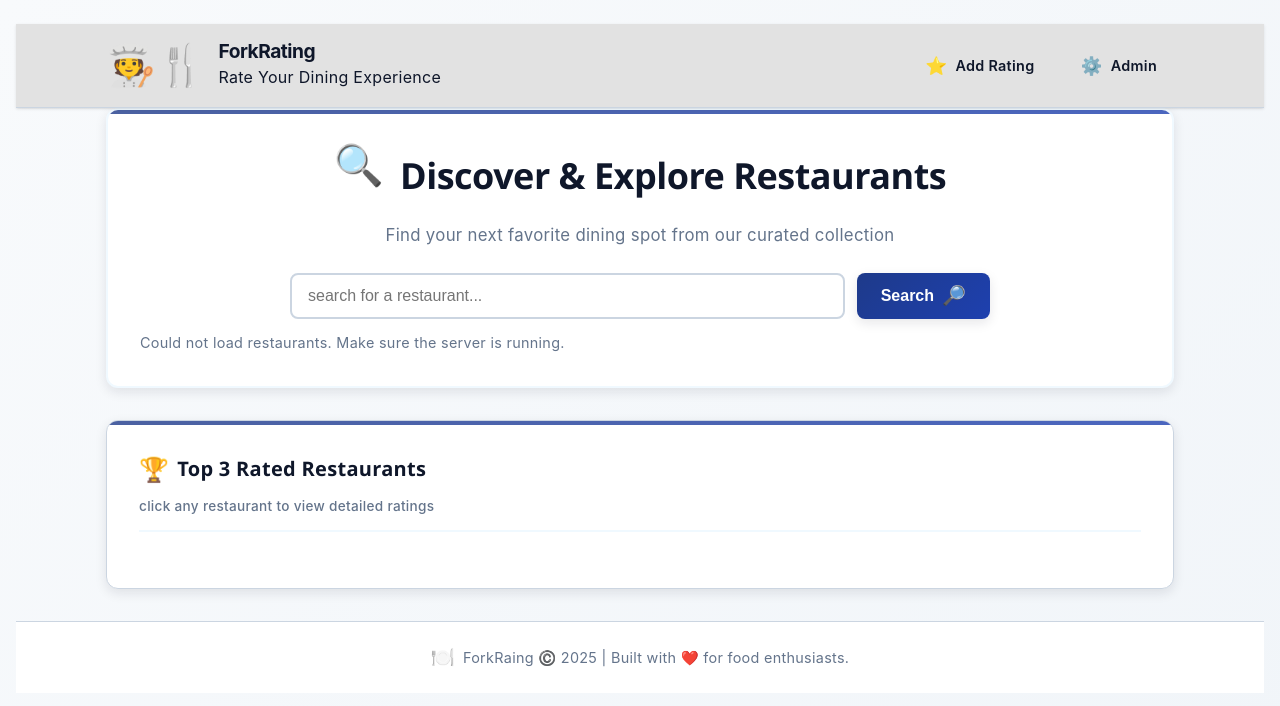
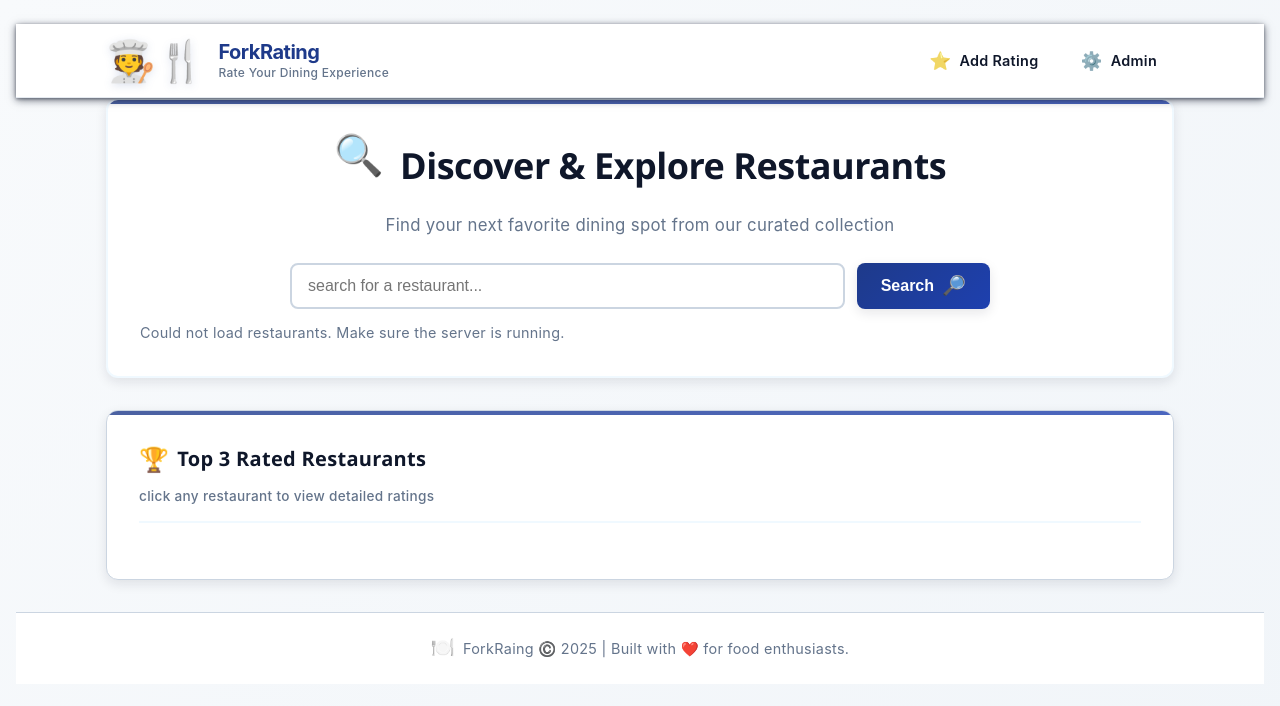
Before and after one commit to dwen168/PWARestaurants, a website: page frontend/index.html in a window 1280 px wide. Drawn offline with Linux system fonts and the light colour scheme; no server answers.

Commit message:
Add files via upload

```diff
--- a/frontend/styles.css
+++ b/frontend/styles.css
@@ -75,16 +75,17 @@ h3 {
 
 /* App header */
 .app-header {
-  background: #ffffff;
-  border-bottom: 1px solid var(--color-border);
+  background: rgba(255,255,255,0.95);
+  border-bottom: 1px solid rgba(203,213,225,0.5);
   color: var(--color-text);
   padding: var(--space-4) 0;
   position: sticky;
   top: 0;
   z-index: 40;
-  box-shadow: 0 1px 3px 0 rgba(0,0,0,0.1), 0 1px 2px -1px rgba(0,0,0,0.1);
-  backdrop-filter: blur(8px);
-  background: rgba(225, 225, 225, 0.95);
+  box-shadow: 0 2px 8px 0 rgba(15,23,42,0.6), 0 1px 3px 0 rgba(15,23,42,0.4);
+  backdrop-filter: blur(12px) saturate(180%);
+  -webkit-backdrop-filter: blur(12px) saturate(180%);
+  transition: all 0.3s ease;
 }
 
 .app-header .inner {
@@ -98,11 +99,23 @@ h3 {
   display: flex;
   align-items: center;
   gap: var(--space-3);
+  cursor: pointer;
+  transition: transform 0.2s ease;
+}
+
+.brand:hover {
+  transform: translateY(-1px);
 }
 
 .brand-icon {
   font-size: 2.5rem;
   line-height: 1;
+  filter: drop-shadow(0 2px 4px rgba(30,58,138,0.15));
+  transition: transform 0.2s ease;
+}
+
+.brand:hover .brand-icon {
+  transform: scale(1.1.05);
 }
 
 .brand-text {
@@ -113,24 +126,26 @@ h3 {
 
 .brand-text strong {
   font-weight: 700;
-  font-size: 1.2rem;
+  font-size: 1.25rem;
   letter-spacing: -0.5px;
   line-height: 1.2;
-  color: var(--color-text);
+  color: #1e3a8a;
 }
 
-.barnd-tagline {
+.brand-tagline {
   font-weight: 500;
-  color: var(--color-muted);
-  font-size: 0.8rem;
+  color: #64748b;
+  font-size: 0.75rem;
   letter-spacing: 0.3px;
+  line-height: 1.2;
 }
 
 .nav-actions {
   display: flex;
-  gap: var(--space-3);
+  gap: var(--space-2);
   align-items: center;
 }
+
 .nav-link {
   color: var(--color-text);
   text-decoration: none;
@@ -139,28 +154,53 @@ h3 {
   background: transparent;
   padding: var(--space-2) var(--space-4);
   border-radius: var(--radius-md);
-  transition: all 0.2s ease;
+  transition: all 0.2s cubic-bezier(0.4,0,0.2,1);
   border: 1.5px solid transparent;
   display: flex;
   align-items: center;
   gap: var(--space-2);
   position: relative;
+  overflow: hidden;
+}
+
+.nav-link::before {
+  content: '';
+  position: absolute;
+  top: 0;
+  left: -100%;
+  width: 100%;
+  height: 100%;
+  background: linear-gradient(90deg, transparent, rgba(30,58,138,0.1) transparent);
+  transition: all 0.3s ease;
+}
+
+.nav-link:hover::before {
+  left: 100%;
 }
 
 .nav-icon{
   font-size: 1.1rem;
   line-height: 1;
-  transition: transform 0.2s ease;
+  transition: transform 0.2s cubic-bezier(0.4,0,0.2,1);
+  filter: grayscale(0.3);
 }
 
 .nav-link:hover {
-  background: var(--color-primary-50);
+  background: linear-gradient(135deg, var(--color-primary-50) 0%, rgba(30,58,138,0.08) 100%);
   border-color: var(--color-primary);
   color: var(--color-primary);
+  transform: translateY(-2px);
+  box-shadow: 0 4px 8px 0 rgba(30,58,138,0.15);
 }
 
 .nav-link:hover .nav-icon {
-  transform: scale(1.1);
+  transform: scale(1.15) rotate(5deg);
+  filter: grayscale(0);
+}
+
+.nav-link:active {
+  transform: translateY(0);
+  filter: grayscale(0);
 }
 
 /* Cards */
```
Also changed, not shown: frontend/add_rating.html (+2 -2 lines), frontend/admin.html (+3 -2 lines), frontend/icons/icon-1764931821355-994394057.png (added), frontend/icons/icon-1764931850044-656039778.jpg (added), frontend/icons/icon-1764931857303-930560078.jpg (added), 1 other file.
